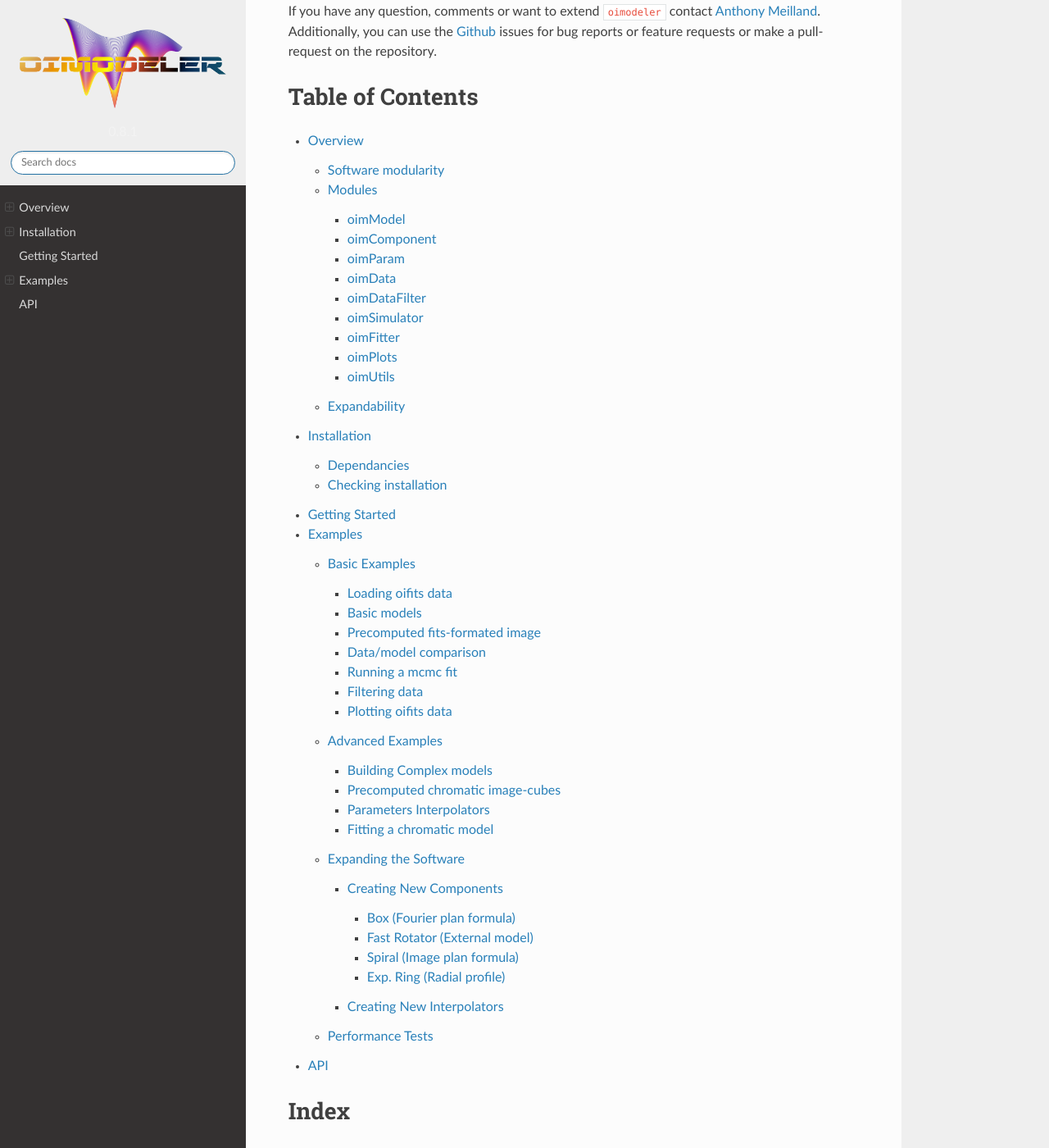
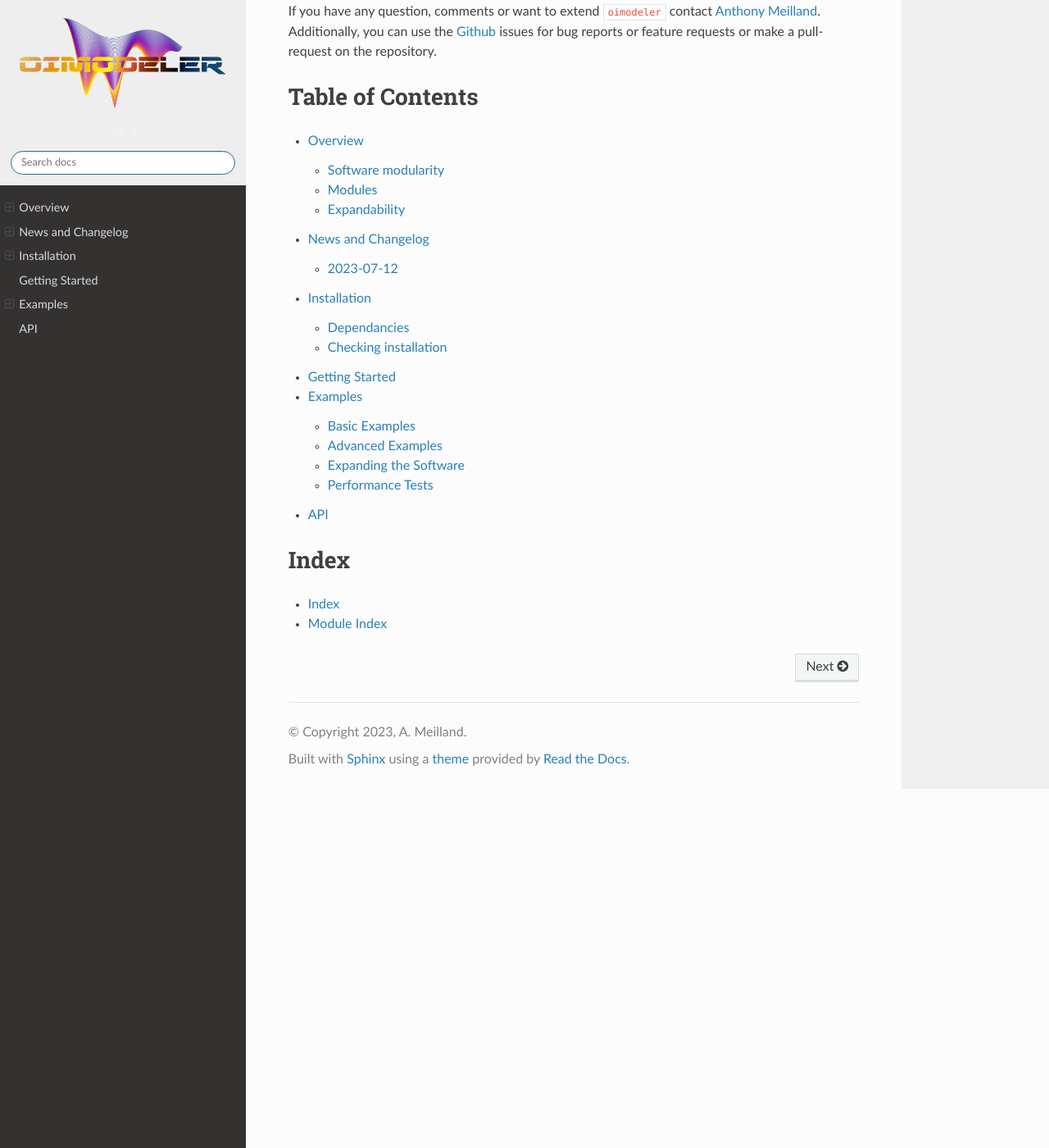
Before and after one commit to oimodeler/oimodeler, a Sphinx documentation site: the page built from docs/source/index.rst, in a window 1280 px wide and 1400 px high, scrolled down 5026 px. Shown: the whole window at 82% size. Built offline with Sphinx 7.4.7 and the Read the Docs theme 2.0.0, drawn with Linux system fonts in a browser that asks for light colours; the version number is read from the project's files by our own code; some of the changed lines change nothing that is shown.

Commit message:
adding news and changelog page in documentation

```diff
--- a/docs/source/index.rst
+++ b/docs/source/index.rst
@@ -103,11 +103,12 @@
 
 .. toctree::
     overview
+    news
     installation
     getting_started
     examples
     api
-    :maxdepth: 4
+    :maxdepth: 2
 
 Index
 =====
--- /dev/null
+++ b/docs/source/news.rst
@@ -0,0 +1,55 @@
+.. _news:
+
+News and Changelog
+==================
+
+
+2023-07-12
+----------
+
+v0.8.0:  First Beta Version
+^^^^^^^^^^^^^^^^^^^^^^^^^^^
+
+Basic features of the oimodeler package are almost fully implemented although not fully tested and verified. Features still missing before v1.0:
+
+- Components & models : Exploration of grid of models, binary orbit, rotating star, temperature gradient disk, blackbody-based flux interpolator, saving of model and parameters
+
+- Fitter : Levenberg-Marquardt fitter with various global search patterns, more options for the emcee-base fitter, chain of fitters, saving fitter & results
+
+
+New Features
+::::::::::::
+
+- add support to pathlib Path for :func:`oimData <oimodeler.oimData.oimData>` and :func:`oimData <oimodeler.oimPlot>`
+
+- new class :func:`oimFluxData <oimodeler.oimFluxData.oimFluxData>`: importing photometric and spectroscopic measurement into oimodeler
+
+- New plot options for :func:`oimSimulator.plot <oimodeler.oimSimulator.oimSimulator.plot>`
+
+- New method :func:`plotWlTemplate <oimodeler.oimSimulator.oimSimulator.plotWlTemplate>` for generating multi-plots (one per baseline) for interferometric as function of the wavelength for the :func:`oimSimulator <oimodeler.oimSimulator.oimSimulator>`  class
+
+- added option `dataType` in :func:`oimSimulator <oimodeler.oimSimulator.oimSimulator>` to allow to choose which data type (VIS2DATA, VISPHI...) to include in the chi2 computation without the use of data filtering
+
+- added kwargs options from the corner.py module in the :func:`oimFitterEmcee.cornerPlot <oimodeler.oimFitter.oimFitterEmcee.cornerPlot>` method
+
+- added many data filters/modifiers :
+    - :func:`oimKeepDataType <oimodeler.oimDataFilter.oimKeepDataType>` : specifying which data type to keep : VIS2DATA, VISPHI, ...
+    - :func:`oimWavelengthShiftFilter <oimodeler.oimDataFilter.oimWavelengthShiftFilter>` : shifting wavelengths
+    - :func:`oimWavelengthSmoothingFilter <oimodeler.oimDataFilter.oimWavelengthSmoothingFilter>` : "Smoothing" data by convolution on x walvength-pixels
+    - :func:`oimWavelengthBinningFilter  <oimodeler.oimDataFilter.oimWavelengthBinningFilter>`: binning data in wavelength
+    - :func:`oimFlagWithExpressionFilter  <oimodeler.oimDataFilter.oimFlagWithExpressionFilter>`: filtering out or in with an expression including columns from the oifits table (ex "VIS2ERR/VIS2DATA>0.05" will remove VIS2DATA with more than 5% error)
+    - :func:`oimDiffErrFilter  <oimodeler.oimDataFilter.oimDiffErrFilter>` : computing differential errors from the rms in a specified spectral band
+    - :func:`oimSetMinErrFilter  <oimodeler.oimDataFilter.oimSetMinErrFilter>` : set a minimum error on the data in % (for visibilities) or deg (for phase)
+
+- rewritting of :func:`uvPlot <oimodeler.oimPlots.uvPlot>` function: now allow colorscale for baselines, configuration, array, file, and allow plotting as a function of spatial frequency instead of length.
+
+- added new :func:`oimWlTemplatePlots <oimodeler.oimPlots.oimWlTemplatePlots>` class to produce figure with multiple wavelength-plots per baseline of all interferometric quantities.
+
+- added functions to create all oifits extensions: :func:`createOiTarget <oimodeler.oimUtils.createOiTarget>` :func:`createOiArray <oimodeler.oimUtils.createOiArray>` :func:`createOiWavelength <oimodeler.oimUtils.createOiWavelength>`  :func:`createOiVis2 <oimodeler.oimUtils.createOiVis2>` :func:`createOiVis <oimodeler.oimUtils.createOiVis>`  :func:`createOiT3 <oimodeler.oimUtils.createOiT3>` :func:`createOiFlux <oimodeler.oimUtils.createOiFlux>` :func:`createOiTargetFromSimbad <oimodeler.oimUtils.createOiTargetFromSimbad>`
+
+Bugs fixed
+::::::::::
+
+- rewritting of :func:`oimFitterEmcee.walkerPlot <oimodeler.oimFitter.oimFitterEmcee.walkersPlot>` method to speed it up and adding ncolors option for number of color in colorscale (generation time of the plot is proportionnal to the number of colors)
+
+- corrected many bugs in the :func:`oimPlot <oimodeler.oimPlots.oimPlot>` function : possibility to plot data (or set coloscale) as function of PA, baseline LENGTH ...
```
